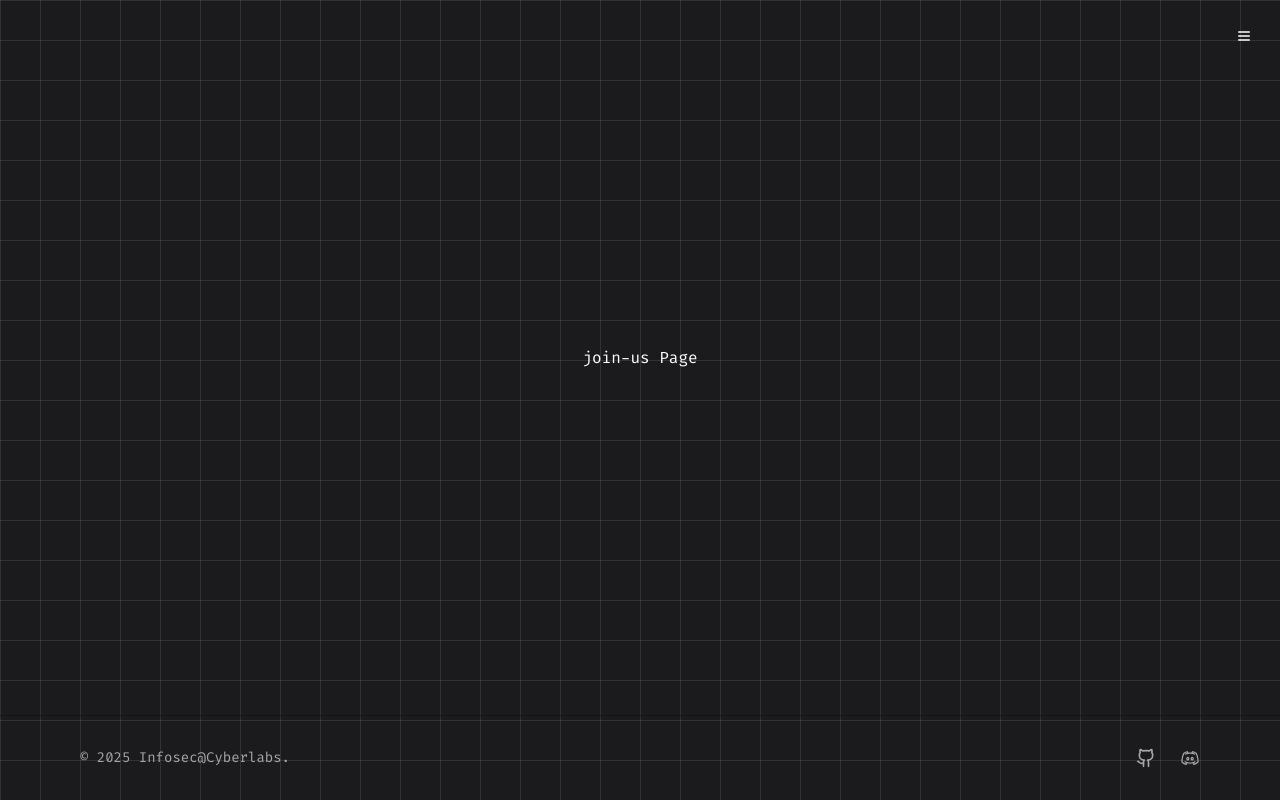
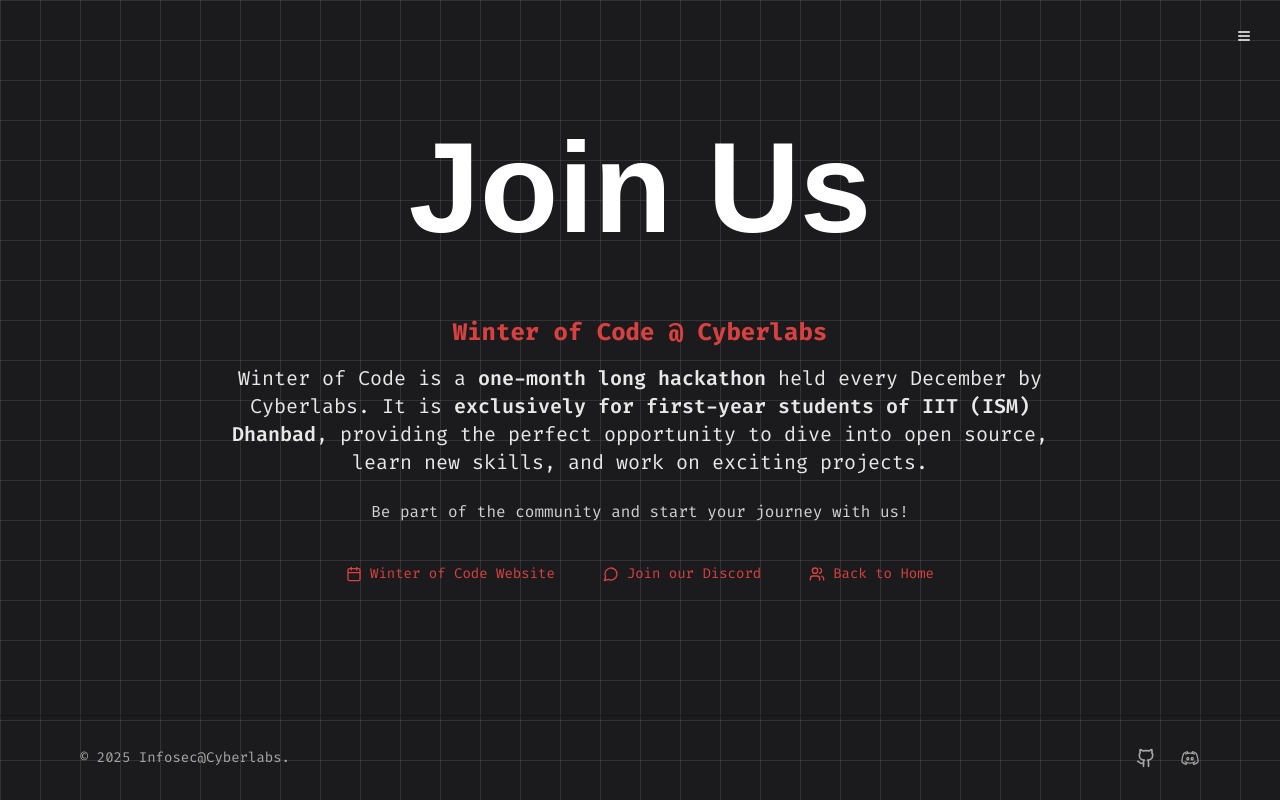
Before and after one commit to CtrlXploit/website, a Next.js app: page /join-us in a window 1280 px wide. Built offline with nearby package versions, Linux system fonts and the light colour scheme; a web font is replaced by a local one.

Commit message:
add join-us page

```diff
--- a/src/app/join-us/page.tsx
+++ b/src/app/join-us/page.tsx
@@ -1 +1,69 @@
-export default function Page() { return (<div>join-us Page</div>); }
+import GlitchText from "@/components/GlitchText";
+import { Calendar, Users, Link as LinkIcon, MessageCircle } from "lucide-react";
+import Link from "next/link";
+
+export default function JoinUs() {
+  return (
+    <div className="w-full max-w-6xl text-center flex flex-col items-center">
+      {/* Join Us Section */}
+      <div className="min-h-[80vh] flex flex-col justify-center items-center w-full relative overflow-hidden">
+        <div className="relative z-10">
+          <GlitchText
+            speed={1}
+            enableShadows={true}
+            enableOnHover={true}
+            className="whitespace-nowrap"
+          >
+            Join Us
+          </GlitchText>
+          <div className="rounded-xl p-8 max-w-4xl mx-auto">
+            <h2 className="text-xl md:text-2xl font-bold text-primary mb-4">
+              Winter of Code @ Cyberlabs
+            </h2>
+            <p className="text-lg md:text-xl text-foreground/90 leading-relaxed">
+              Winter of Code is a{" "}
+              <span className="font-semibold">one-month long hackathon</span>{" "}
+              held every December by Cyberlabs. It is{" "}
+              <span className="font-semibold">
+                exclusively for first-year students of IIT (ISM) Dhanbad
+              </span>
+              , providing the perfect opportunity to dive into open source,
+              learn new skills, and work on exciting projects.
+            </p>
+
+            <p className="mt-6 text-foreground/80">
+              Be part of the community and start your journey with us!
+            </p>
+
+            {/* Action Buttons */}
+            <div className="flex flex-wrap justify-center gap-4 mt-8">
+              <Link
+                href="https://woc.cyberlabs.club/"
+                target="_blank"
+                className="flex items-center gap-2 bg-primary/10 text-primary px-4 py-2 rounded-full text-sm hover:bg-primary/20 transition-colors"
+              >
+                <Calendar className="w-4 h-4" />
+                Winter of Code Website
+              </Link>
+              <Link
+                href="https://discord.gg/sMtk8ePEJB"
+                target="_blank"
+                className="flex items-center gap-2 bg-primary/10 text-primary px-4 py-2 rounded-full text-sm hover:bg-primary/20 transition-colors"
+              >
+                <MessageCircle className="w-4 h-4" />
+                Join our Discord
+              </Link>
+              <Link
+                href="/"
+                className="flex items-center gap-2 bg-primary/10 text-primary px-4 py-2 rounded-full text-sm hover:bg-primary/20 transition-colors"
+              >
+                <Users className="w-4 h-4" />
+                Back to Home
+              </Link>
+            </div>
+          </div>
+        </div>
+      </div>
+    </div>
+  );
+}
```
